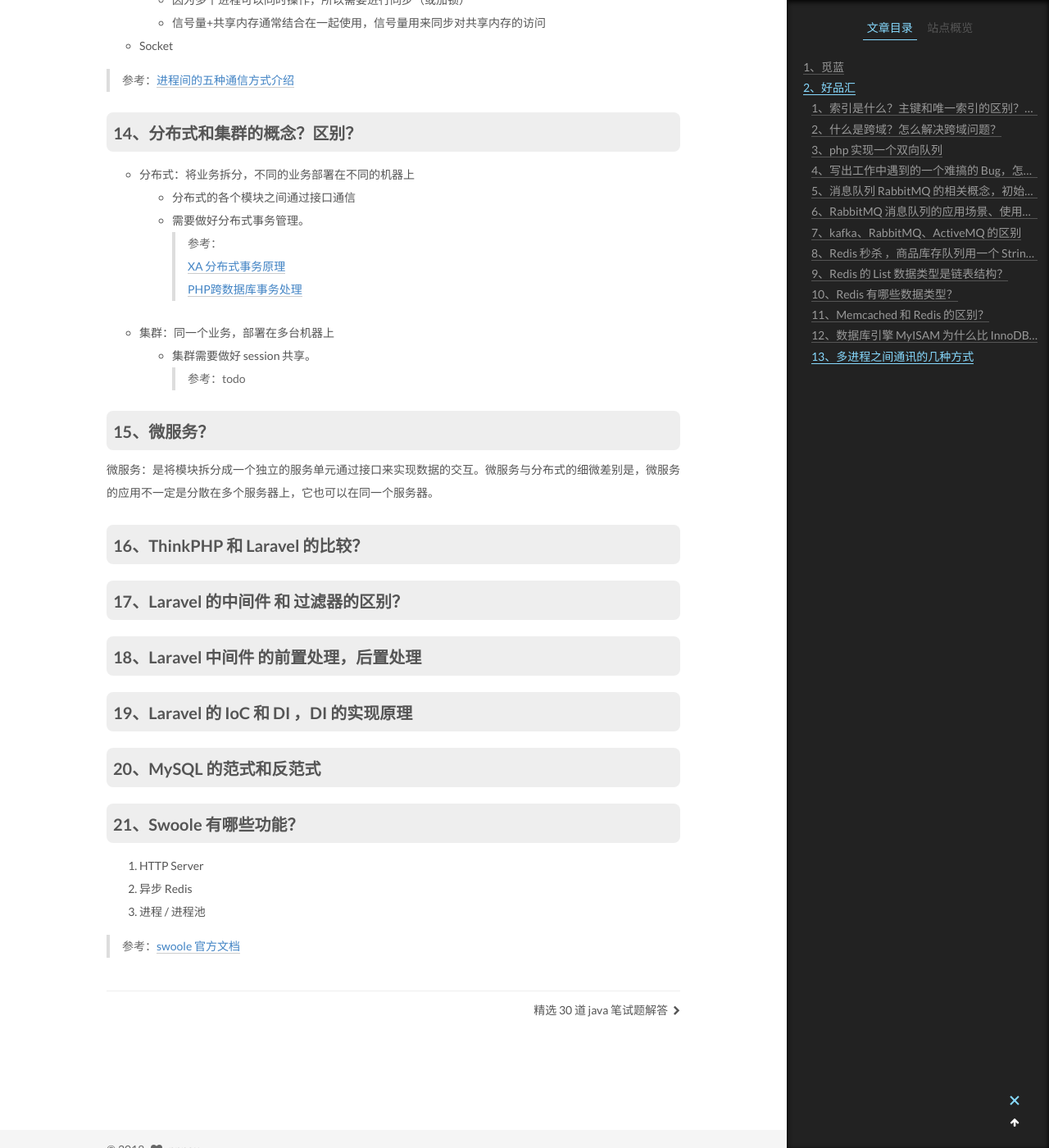
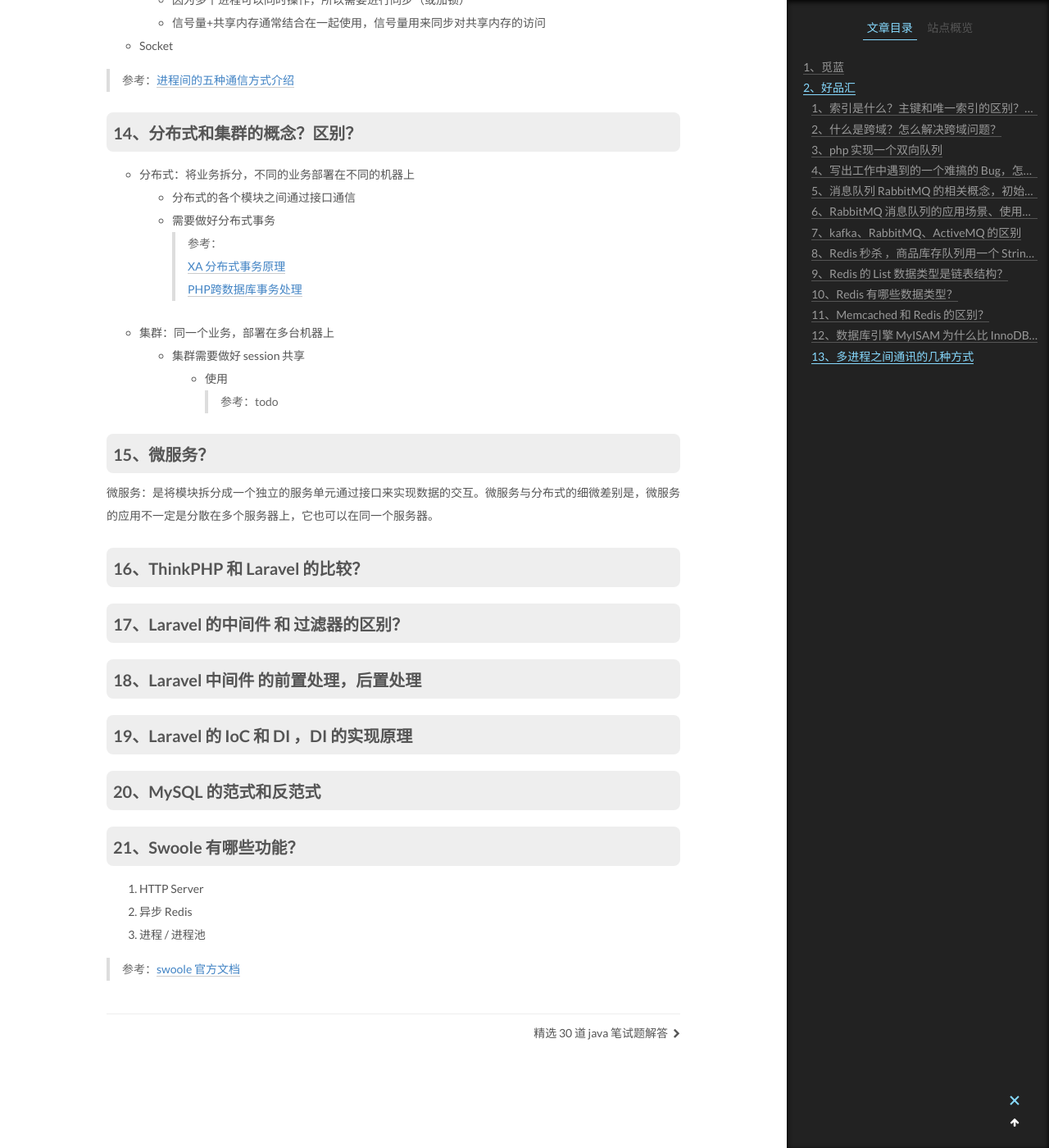
Before and after one commit to nnngu/LearningNotes, a Jekyll site: the page built from _posts/2018-06-05-PHP 面试题收集.md, in a window 1280 px wide and 1400 px high, scrolled down 10553 px. Shown: the whole window at 82% size. Built offline with Jekyll 4.4.1, drawn with Linux system fonts in a browser that asks for light colours.

Commit message:
修改文件: _posts/2018-06-05-PHP 面试题收集.md

```diff
--- a/_posts/2018-06-05-PHP 面试题收集.md
+++ b/_posts/2018-06-05-PHP 面试题收集.md
@@ -380,12 +380,13 @@ Redis的操作之所以是原子性的，是因为Redis是单线程的。
 
 - 分布式：将业务拆分，不同的业务部署在不同的机器上
   - 分布式的各个模块之间通过接口通信
-  - 需要做好分布式事务管理。
+  - 需要做好分布式事务
 	>参考：
 	>[XA 分布式事务原理](https://www.cnblogs.com/luoyunfei99/articles/6803682.html)
 	>[PHP跨数据库事务处理](http://koda.iteye.com/blog/471719)
 - 集群：同一个业务，部署在多台机器上
-  - 集群需要做好 session 共享。
+  - 集群需要做好 session 共享
+	 - 使用
 	>参考：todo
 
 ### 15、微服务？
```
